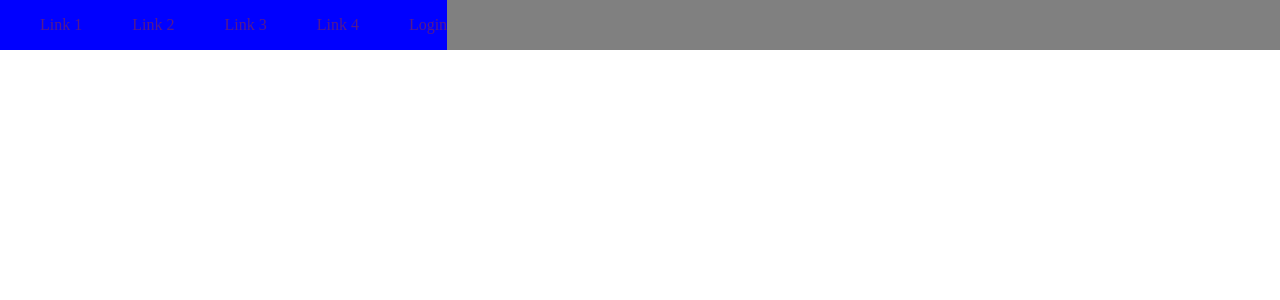
After one commit to aston-cs2tp-petopia/petopia, a PHP site: page /index.html in a window 1280 px wide. The commit adds this page. Shown: the top 300 px of the page. Run offline with PHP 8.4, Linux system fonts and the light colour scheme.

Commit message:
Partial Navigation Save Point 1

```diff
--- a/css/style.css
+++ b/css/style.css
@@ -1 +1,21 @@
-/*TEST*/
+body{
+    margin: 0;
+}
+header {
+    display: flex;
+    width: 100%;
+    background: grey;
+}
+nav {
+    background-color: blue;
+    height: 50px;
+}
+nav  ul {
+    display: flex;
+    gap: 50px;
+    list-style-type: none;
+}
+
+nav ul li a{
+    text-decoration: none;
+}
--- /dev/null
+++ b/index.html
@@ -0,0 +1,23 @@
+<!DOCTYPE html>
+<html lang="en">
+<head>
+    <meta charset="UTF-8">
+    <meta name="viewport" content="width=device-width, initial-scale=1.0">
+    <title>Document</title>
+    <link rel="stylesheet" href="css/style.css">
+</head>
+<body>
+    <header>
+        <div><img src="" alt=""></div>
+        <nav>
+            <ul>
+                <li><a href="">Link 1</a></li>
+                <li><a href="">Link 2</a></li>
+                <li><a href="">Link 3</a></li>
+                <li><a href="">Link 4</a></li>
+                <li><a href="">Login</a></li>
+            </ul>
+        </nav>
+    </header>
+</body>
+</html>
```
